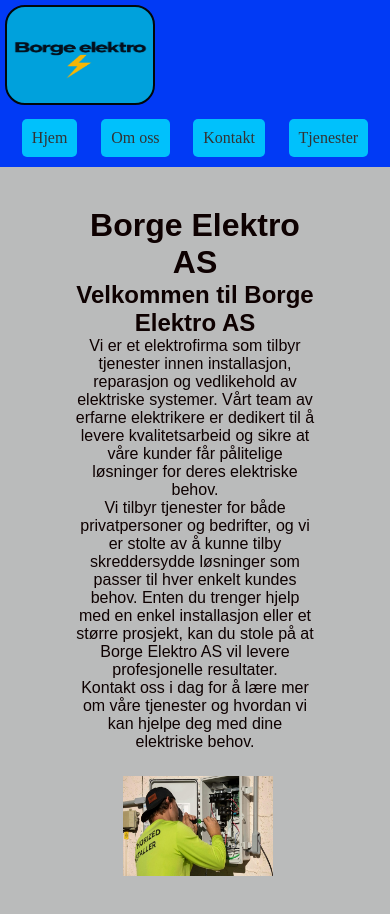
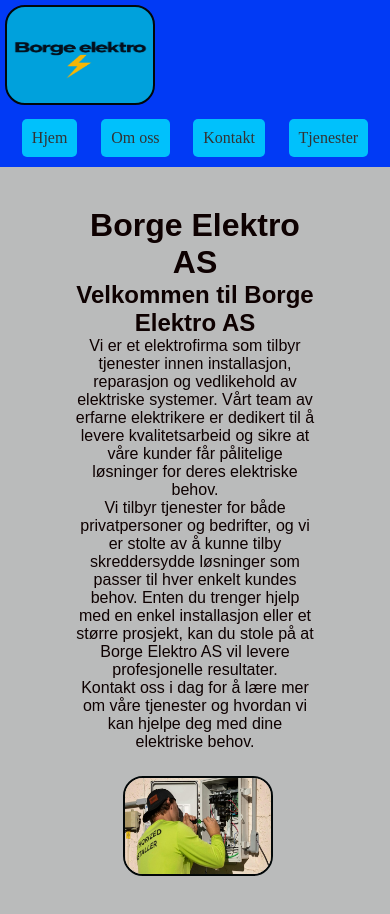
Before and after one commit to Balxkodehodet/Borge_Elektro, a React (Vite) app: page / in a window 390 px wide. Shown: the top 914 px of the page. Built offline with nearby package versions, Linux system fonts and the light colour scheme.

Commit message:
fixed css på electrician

```diff
--- a/src/App.css
+++ b/src/App.css
@@ -47,6 +47,8 @@
   margin-top: 5px;
   width: 400px;
   height: 200px;
+  border-radius: 20px;
+  border: 2px solid #020708;
 }
 .navigation
 {
@@ -90,5 +92,7 @@
   margin-top: 5px;
   width: 150px;
   height: 100px;
+  border-radius: 20px;
+  border: 2px solid #020708;
 }
 }
```
